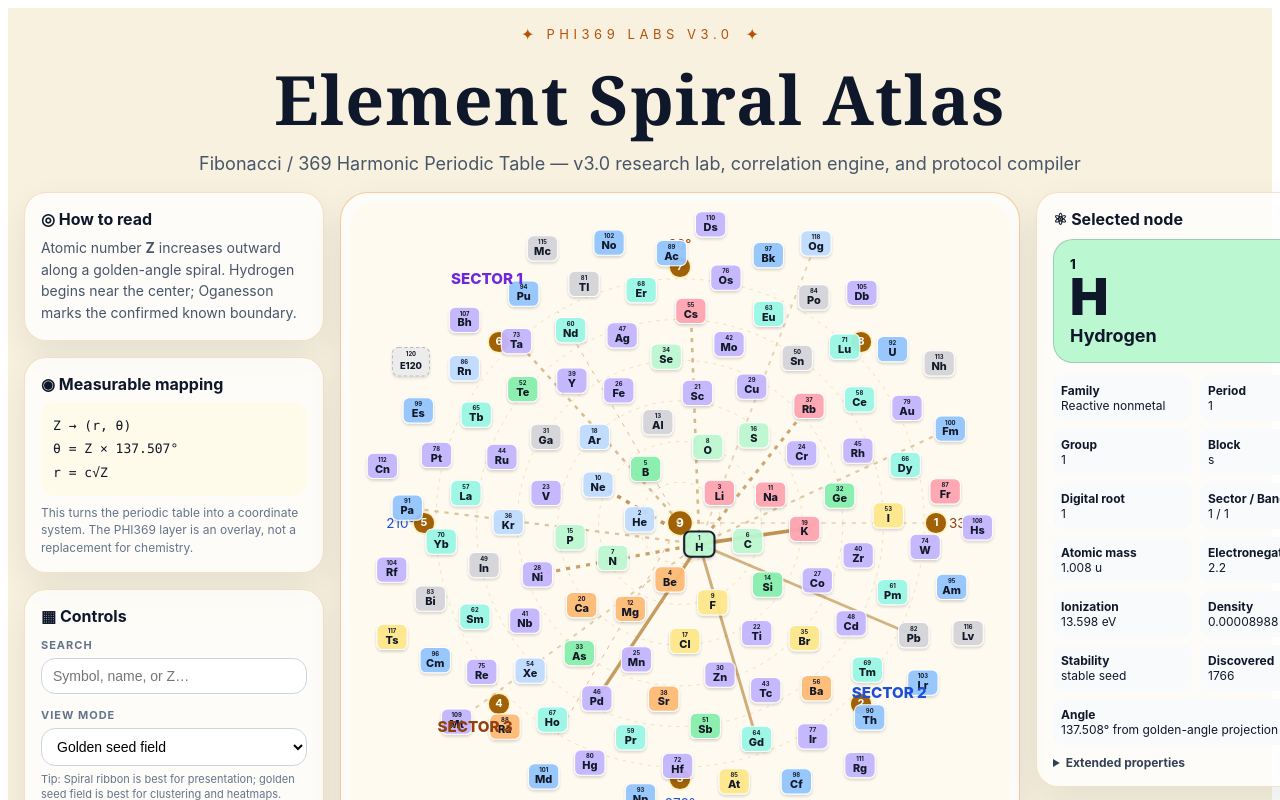
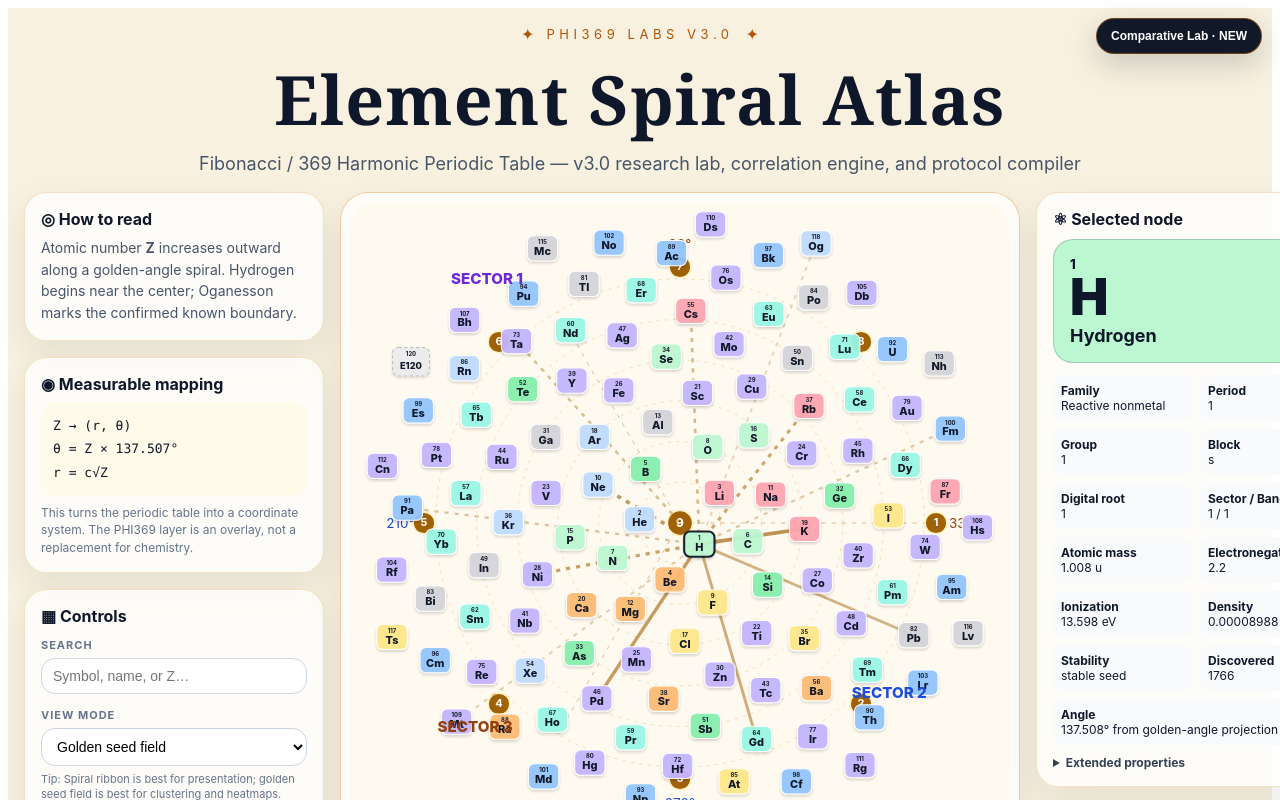
Before and after one commit to MichaelWave369/phi369-element-spiral-atlas, a React (Vite) app: page / in a window 1280 px wide. Shown: the top 800 px of the page. Built offline with nearby package versions, Linux system fonts and the light colour scheme.

Commit message:
feat: expose comparative lab from atlas shell

```diff
--- a/src/App.jsx
+++ b/src/App.jsx
@@ -1,7 +1,8 @@
-import React from "react";
+import React, { useState } from "react";
 import ElementSpiralAtlas from "./phi369ElementSpiralAtlas.jsx";
+import ComparativeElementLab from "./comparativeElementLab.jsx";
 
-const BUILD_LABEL = "v3.0";
+const BUILD_LABEL = "v3.1-comparative-lab";
 
 class AtlasErrorBoundary extends React.Component {
   constructor(props) {
@@ -74,9 +75,37 @@ class AtlasErrorBoundary extends React.Component {
 }
 
 export default function App() {
+  const [surface, setSurface] = useState("atlas");
+
   return (
     <AtlasErrorBoundary>
-      <ElementSpiralAtlas />
+      {surface === "comparative" ? (
+        <ComparativeElementLab onBack={() => setSurface("atlas")} />
+      ) : (
+        <>
+          <div style={{ position: "fixed", right: 18, top: 18, zIndex: 9999 }}>
+            <button
+              type="button"
+              onClick={() => setSurface("comparative")}
+              style={{
+                appearance: "none",
+                border: "1px solid rgba(217,119,6,0.45)",
+                background: "#111827",
+                color: "#ffffff",
+                borderRadius: 999,
+                padding: "10px 14px",
+                fontSize: 12,
+                fontWeight: 900,
+                cursor: "pointer",
+                boxShadow: "0 10px 30px rgba(15,23,42,0.2)",
+              }}
+            >
+              Comparative Lab · NEW
+            </button>
+          </div>
+          <ElementSpiralAtlas />
+        </>
+      )}
     </AtlasErrorBoundary>
   );
 }
```
